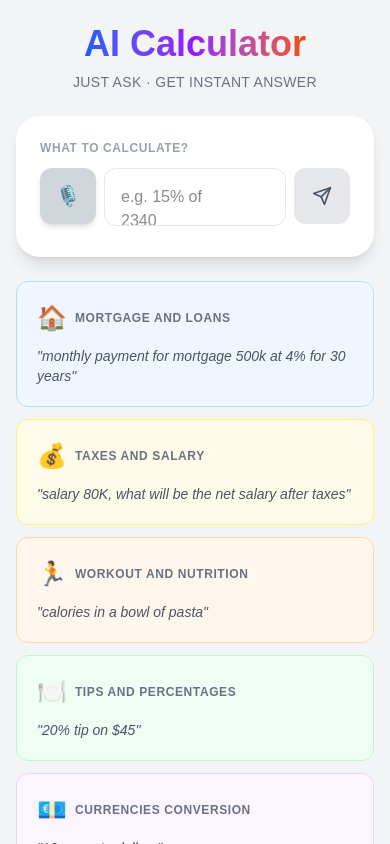
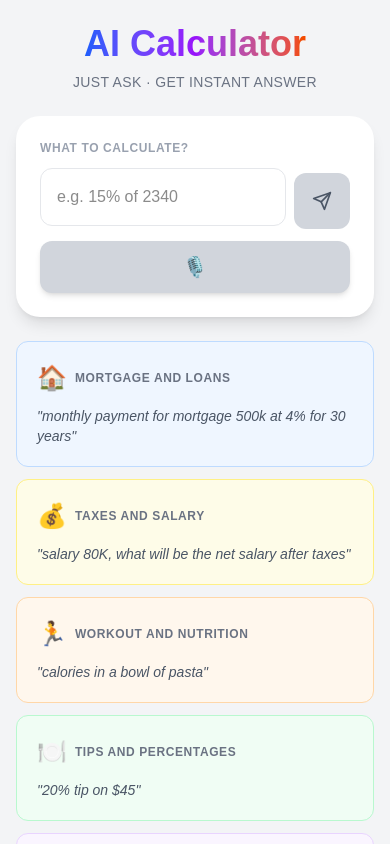
Before and after one commit to KolyaKyl/aicalculator, a Next.js app: page / in a window 390 px wide. Shown: the top 844 px of the page. Built offline with nearby package versions, Linux system fonts and the light colour scheme.

Commit message:
mic mobile

```diff
--- a/app/components/VoiceInput.tsx
+++ b/app/components/VoiceInput.tsx
@@ -13,9 +13,10 @@ declare global {
 interface VoiceInputProps {
   onResult: (text: string) => void;
   isSquare?: boolean;
+  fullWidth?: boolean;
 }
 
-export default function VoiceInput({ onResult, isSquare = false }: VoiceInputProps) {
+export default function VoiceInput({ onResult, isSquare = false, fullWidth = false }: VoiceInputProps) {
   const [isListening, setIsListening] = useState(false);
   const recognitionRef = useRef<any>(null);
 
@@ -61,11 +62,12 @@ export default function VoiceInput({ onResult, isSquare = false }: VoiceInputPro
   };
 
   return (
-    <div className="flex flex-col items-center">
+    <div className="flex flex-col items-center w-full">
       <button
         onClick={toggleListening}
         className={`
-          w-14 h-14 flex items-center justify-center transition-all duration-300 relative overflow-hidden
+          ${fullWidth ? 'w-full py-3' : 'w-14 h-14'}
+          flex items-center justify-center transition-all duration-300 relative overflow-hidden
           ${isSquare ? 'rounded-xl' : 'rounded-full'}
           ${isListening
             ? 'animate-gradientShift scale-110 shadow-lg'
--- a/app/page.tsx
+++ b/app/page.tsx
@@ -166,8 +166,8 @@ export default function Home() {
             WHAT TO CALCULATE?
           </div>
 
-          {/* Input row */}
-          <div className="flex items-start gap-2">
+          {/* Input row - десктоп версия (микрофон слева) */}
+          <div className="hidden md:flex items-start gap-2">
             <div className="flex-shrink-0">
               <VoiceInput onResult={handleVoiceResult} isSquare={true} />
             </div>
@@ -198,11 +198,54 @@ export default function Home() {
               disabled={!inputText.trim() || loading}
               className={`flex-shrink-0 w-14 h-14 rounded-xl font-medium transition-all flex items-center justify-center ${inputText.trim() && !loading
                   ? 'bg-gradient-to-r from-blue-600 via-purple-600 to-orange-600 text-white hover:shadow-md'
-                  : 'bg-gray-200 text-gray-600 cursor-not-allowed'
+                  : 'bg-gray-300 text-gray-600 cursor-not-allowed'
                 }`}
             >
               <SendIcon />
             </button>
+          </div>
+
+          {/* Input row - мобильная версия (микрофон снизу) */}
+          <div className="md:hidden space-y-2">
+            {/* Верхняя строка: поле ввода + кнопка отправки */}
+            <div className="flex items-center gap-2">
+              <div className="flex-1 relative">
+                <textarea
+                  ref={inputRef}
+                  value={inputText}
+                  onChange={(e) => setInputText(e.target.value)}
+                  onKeyDown={handleKeyDown}
+                  placeholder="e.g. 15% of 2340"
+                  rows={1}
+                  className="w-full p-4 rounded-xl border border-gray-200 focus:outline-none focus:ring-2 focus:ring-blue-400 pr-12 resize-none overflow-y-auto min-h-[56px] max-h-[80px]"
+                  style={{ lineHeight: '1.5' }}
+                />
+                {inputText && (
+                  <button
+                    onClick={clearInput}
+                    className="absolute right-3 top-1/2 -translate-y-1/2 text-gray-400 hover:text-gray-600 text-xl w-8 h-8 flex items-center justify-center rounded-full hover:bg-gray-100"
+                  >
+                    ✕
+                  </button>
+                )}
+              </div>
+
+              <button
+                onClick={handleSubmit}
+                disabled={!inputText.trim() || loading}
+                className={`flex-shrink-0 w-14 h-14 rounded-xl font-medium transition-all flex items-center justify-center ${inputText.trim() && !loading
+                    ? 'bg-gradient-to-r from-blue-600 via-purple-600 to-orange-600 text-white hover:shadow-md'
+                    : 'bg-gray-300 text-gray-600 cursor-not-allowed'
+                  }`}
+              >
+                <SendIcon />
+              </button>
+            </div>
+
+            {/* Нижняя строка: микрофон на всю ширину */}
+            <div className="w-full">
+              <VoiceInput onResult={handleVoiceResult} isSquare={true} fullWidth={true} />
+            </div>
           </div>
 
           {loading && (
```
